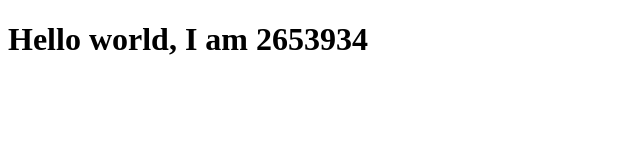
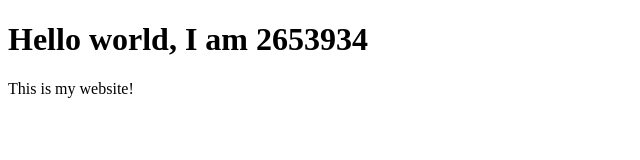
Before and after one commit to 2653934/sd-lab1, a plain HTML site: page index.html in a window 1280 px wide. Shown: the whole page, without its empty margins (0-640 px from the left). Drawn offline with Linux system fonts and the light colour scheme.

Commit message:
Added code to html file.

```diff
--- a/index.html
+++ b/index.html
@@ -7,5 +7,6 @@
 </head>
 <body>
     <h1>Hello world, I am 2653934</h1>
+    <p>This is my website!</p>
 </body>
 </html>
```
